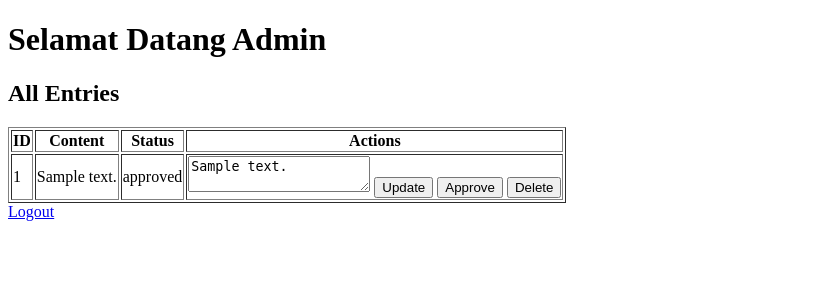
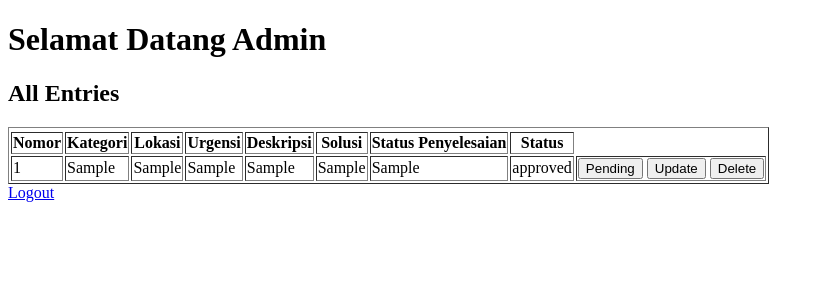
Before and after one commit to Thoru213/UAS-BBP, a PHP site: page /admin.php in a window 1280 px wide. Shown: the top 300 px of the page, without its empty margins (0-824 px from the left). Run offline with PHP 8.4, Linux system fonts and the light colour scheme; tables that the repository leaves empty or names only in its code hold one stand-in row (values such as "Sample post").

Commit message:
Edit bagian pending approve

```diff
--- a/ProjectBBP/admin.php
+++ b/ProjectBBP/admin.php
@@ -5,15 +5,15 @@ if ($_SERVER['REQUEST_METHOD'] === 'POST') {
     if (isset($_POST['delete'])) {
         $id = (int)$_POST['id'];
         $mysqli->query("DELETE FROM antrian WHERE id = $id");
-    } elseif (isset($_POST['update'])) {
-        $id = (int)$_POST['id'];
-        $content = $mysqli->real_escape_string($_POST['content']);
-        $mysqli->query("UPDATE antrian SET content = '$content' WHERE id = $id");
     } elseif (isset($_POST['approve'])) {
         $id = (int)$_POST['id'];
         $mysqli->query("UPDATE antrian SET status = 'approved' WHERE id = $id");
+    } elseif (isset($_POST['pending'])) {
+        $id = (int)$_POST['id'];
+        $mysqli->query("UPDATE antrian SET status = 'pending' WHERE id = $id");
     }
 }
+
 
 $hasil = $mysqli -> query("SELECT * FROM antrian");
 ?>
@@ -31,33 +31,50 @@ $hasil = $mysqli -> query("SELECT * FROM antrian");
     <h2>All Entries</h2>
     <table border="1">
         <tr>
-            <th>ID</th>
-            <th>Content</th>
+        <tr>
+            <th>Nomor</th>
+            <th>Kategori</th>
+            <th>Lokasi</th>
+            <th>Urgensi</th>
+            <th>Deskripsi</th>
+            <th>Solusi</th>
+            <th>Status Penyelesaian</th>
             <th>Status</th>
-            <th>Actions</th>
         </tr>
-        <?php while ($row = $hasil->fetch_assoc()): ?>
-            <tr>
-                <td><?= $row['id'] ?></td>
-                <td><?= $row['content'] ?></td>
-                <td><?= $row['status'] ?></td>
+        <?php $i = 1?>
+        <?php foreach($hasil as $dat):?>
+                <tr>
+                <td><?= $i; ?></td>
+                <td><?= $dat['kategori'] ?></td>
+                <td><?= $dat['lokasi'] ?></td>
+                <td><?= $dat['tingkat'] ?></td>
+                <td><?= $dat['deskripsi'] ?></td>
+                <td><?= $dat['solusi'] ?></td>
+                <td><?= $dat['penyelesaian'] ?></td>
+                <td><?= $dat['status'] ?></td>
+                <?php $i++;?>
                 <td>
                     <form method="POST" style="display:inline;">
-                        <input type="hidden" name="id" value="<?= $row['id'] ?>">
-                        <textarea name="content"><?= $row['content'] ?></textarea>
+                        <input type="hidden" name="id" value="<?= $dat['id'] ?>">
+                        <?php if ($dat['status'] === 'pending'): ?>
+                            <button type="submit" name="approve">Approve</button>
+                        <?php elseif ($dat['status'] === 'approved'): ?>
+                            <button type="submit" name="pending">Pending</button>
+                        <?php endif; ?>
+                    </form>
+
+                    <form method="POST" action="update_a.php" style="display:inline;">
                         <button type="submit" name="update">Update</button>
                     </form>
+
                     <form method="POST" style="display:inline;">
-                        <input type="hidden" name="id" value="<?= $row['id'] ?>">
-                        <button type="submit" name="approve">Approve</button>
-                    </form>
-                    <form method="POST" style="display:inline;">
-                        <input type="hidden" name="id" value="<?= $row['id'] ?>">
+                        <input type="hidden" name="id" value="<?= $dat['id'] ?>">
                         <button type="submit" name="delete">Delete</button>
                     </form>
                 </td>
             </tr>
-        <?php endwhile; ?>
+                </tr>
+        <?php endforeach; ?>
     </table>
 
 
```
Also changed, not shown: ProjectBBP/user.php (+19 -9 lines), ProjectBBP/delete.php (deleted), ProjectBBP/edit.php (deleted), ProjectBBP/tambah_a.php (added), ProjectBBP/update_a.php (added).
